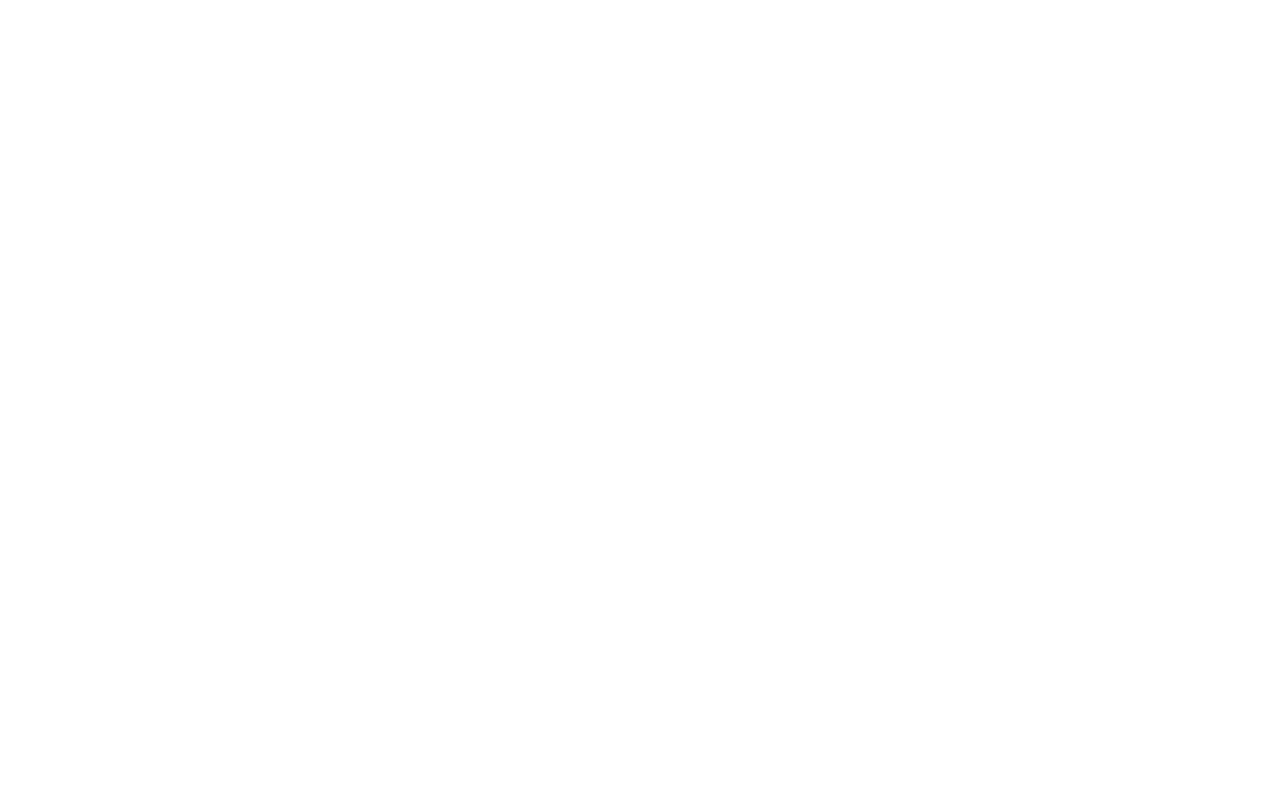
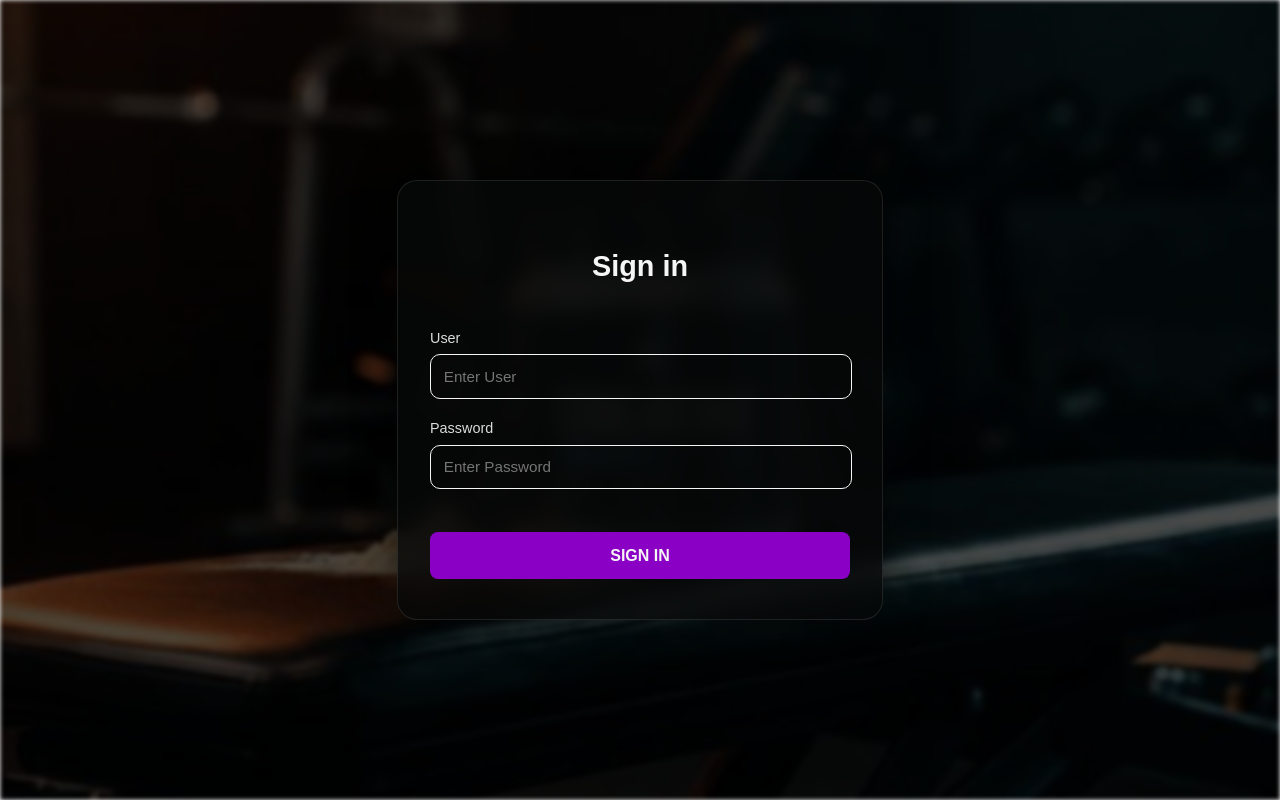
Before and after one commit to Andrevieiram/Ecommerce-The-Lab-Suplements, a React (Vite) app: page / in a window 1280 px wide. Before the commit this address had no page. Built offline with nearby package versions, Linux system fonts and the light colour scheme.

Commit message:
Corrigindo rota

```diff
--- a/src/App.tsx
+++ b/src/App.tsx
@@ -8,7 +8,7 @@
 function App() {
   return (
     <Routes>
-      <Route path="/Login" element={<Login />} />
+      <Route path="/" element={<Login />} />
       <Route path="/produto" element={<Home />} />
       <Route path="/users" element={<Users />} />
     </Routes>
```
